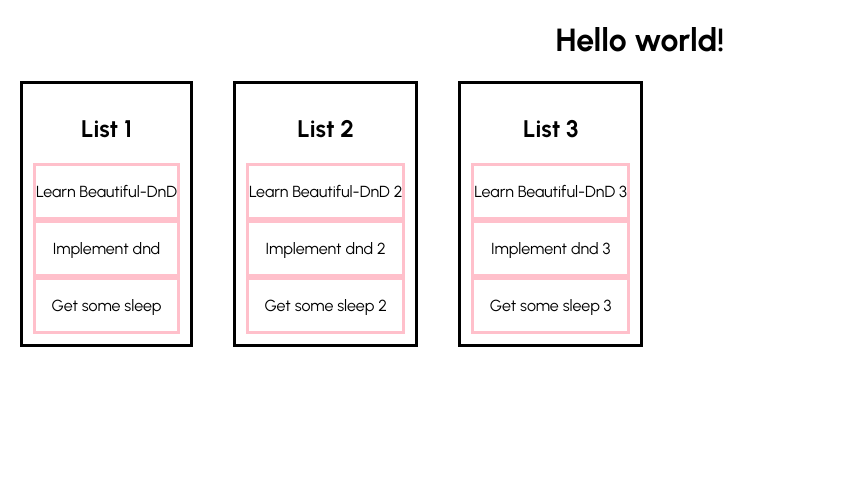
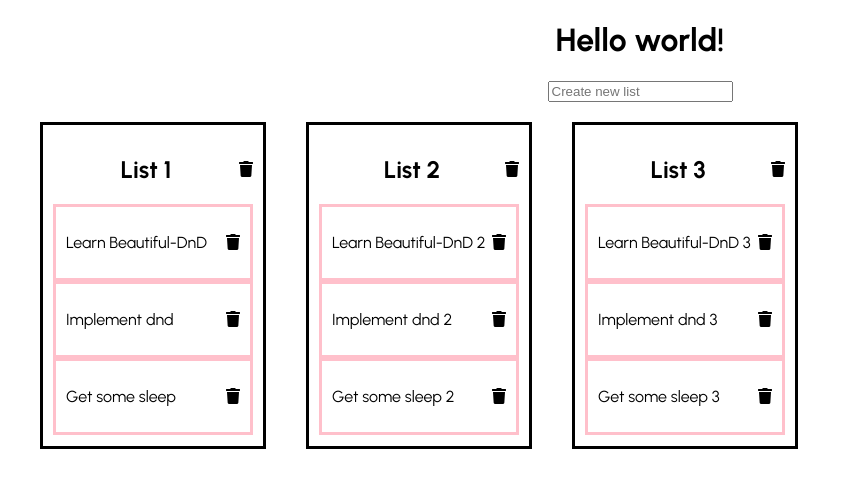
Before and after one commit to moisesrj97/trullo, a React (Create React App) app: page / in a window 1280 px wide. Shown: the top 488 px of the page, without its empty margins (0-841 px from the left). Built offline with nearby package versions, Linux system fonts and the light colour scheme.

Commit message:
Fully implemented redux actions, full functionality

```diff
--- a/public/index.html
+++ b/public/index.html
@@ -17,6 +17,13 @@
       href="https://fonts.googleapis.com/css2?family=Urbanist:ital,wght@0,100;0,200;0,300;0,400;0,500;0,600;0,700;0,800;0,900;1,100;1,200;1,300;1,400;1,500;1,600;1,700;1,800;1,900&display=swap"
       rel="stylesheet"
     />
+    <link
+      rel="stylesheet"
+      href="https://use.fontawesome.com/releases/v5.15.4/css/all.css"
+      integrity="sha384-DyZ88mC6Up2uqS4h/KRgHuoeGwBcD4Ng9SiP4dIRy0EXTlnuz47vAwmeGwVChigm"
+      crossorigin="anonymous"
+    />
+
     <link rel="manifest" href="%PUBLIC_URL%/manifest.json" /
   </head>
   <body>
--- a/src/App.js
+++ b/src/App.js
@@ -1,4 +1,3 @@
-import { uniqueId } from 'lodash';
 import { DragDropContext, Draggable, Droppable } from 'react-beautiful-dnd';
 import { useDispatch, useSelector } from 'react-redux';
 import './App.scss';
@@ -6,13 +5,16 @@ import { v4 as uuid } from 'uuid';
 
 import List from './components/List';
 import { REORDER_COLUMN, REORDER_TODO } from './constants/constants';
+import { useState } from 'react';
+import { addList } from './actions/actionMaker';
 
 function App() {
+  const [newListName, setNewListName] = useState('');
   const state = useSelector((state) => state);
   const dispatch = useDispatch();
 
   const onDragEnd = (result) => {
-    console.log(result);
+    // console.log(result);
     const { destination, source, draggableId, type } = result;
 
     if (!destination) {
@@ -40,9 +42,23 @@ function App() {
     }
   };
 
+  const handleSubmit = (evt) => {
+    evt.preventDefault();
+    dispatch(addList(newListName));
+    setNewListName('');
+  };
+
   return (
     <div className='App'>
       <h1>Hello world!</h1>
+      <form onSubmit={handleSubmit}>
+        <input
+          type='text'
+          placeholder='Create new list'
+          value={newListName}
+          onChange={(evt) => setNewListName(evt.target.value)}
+        />
+      </form>
       <DragDropContext onDragEnd={onDragEnd}>
         <Droppable droppableId={uuid()} direction='horizontal' type='column'>
           {(provided) => (
--- a/src/App.scss
+++ b/src/App.scss
@@ -4,4 +4,7 @@
 
 .listsContainer {
   display: flex;
+  overflow-y: hidden;
+  overflow-x: visible;
+  padding: 20px;
 }
--- a/src/actions/actionMaker.js
+++ b/src/actions/actionMaker.js
@@ -3,11 +3,12 @@ import {
   CREATE_TODO,
   DELETE_LIST,
   DELETE_TODO,
+  EDIT_LIST_NAME,
   EDIT_TODO,
   TOGGLE_TODO,
 } from '../constants/constants';
 
-const addList = (listName) => {
+export const addList = (listName) => {
   return {
     type: CREATE_LIST,
     payload: {
@@ -16,7 +17,7 @@ const addList = (listName) => {
   };
 };
 
-const removeList = (listId) => {
+export const removeList = (listId) => {
   return {
     type: DELETE_LIST,
     payload: {
@@ -25,7 +26,17 @@ const removeList = (listId) => {
   };
 };
 
-const createTodo = (listId, todoText) => {
+export const changeListName = (listId, newName) => {
+  return {
+    type: EDIT_LIST_NAME,
+    payload: {
+      listId,
+      newName,
+    },
+  };
+};
+
+export const createTodo = (listId, todoText) => {
   return {
     type: CREATE_TODO,
     payload: {
@@ -35,7 +46,7 @@ const createTodo = (listId, todoText) => {
   };
 };
 
-const editTodo = (listId, todoId, newText) => {
+export const editTodo = (listId, todoId, newText) => {
   return {
     type: EDIT_TODO,
     payload: {
@@ -46,7 +57,7 @@ const editTodo = (listId, todoId, newText) => {
   };
 };
 
-const toggleTodo = (listId, todoId) => {
+export const toggleTodo = (listId, todoId) => {
   return {
     type: TOGGLE_TODO,
     payload: {
@@ -56,7 +67,7 @@ const toggleTodo = (listId, todoId) => {
   };
 };
 
-const deleteTodo = (listId, todoId) => {
+export const deleteTodo = (listId, todoId) => {
   return {
     type: DELETE_TODO,
     payload: {
--- a/src/components/List.js
+++ b/src/components/List.js
@@ -1,12 +1,53 @@
 import React from 'react';
+import { useState } from 'react';
 import { Droppable } from 'react-beautiful-dnd';
+import { useDispatch } from 'react-redux';
+import { changeListName, createTodo, removeList } from '../actions/actionMaker';
 import './List.scss';
 import Todo from './Todo';
 
 const List = (props) => {
+  const [inputText, setInputText] = useState('');
+  const [editing, setEditing] = useState(false);
+  const dispatch = useDispatch();
+
+  const handleInputChange = (evt) => {
+    setInputText(evt.target.value);
+  };
+
+  const handleSubmit = (evt) => {
+    evt.preventDefault();
+    dispatch(createTodo(props.listInfo.id, inputText));
+    setInputText('');
+  };
+
+  const handleListNameChange = (evt) => {
+    dispatch(changeListName(props.listInfo.id, evt.target.value));
+  };
+
+  const handleDelete = () => {
+    dispatch(removeList(props.listInfo.id));
+  };
+
   return (
     <div className='List'>
-      <h2>{props.listInfo.name}</h2>
+      <div className='list-title'>
+        <h2
+          className={editing ? 'hidden' : null}
+          onDoubleClick={() => setEditing(true)}
+        >
+          {props.listInfo.name}
+        </h2>
+        <input
+          type='text'
+          value={props.listInfo.name}
+          onChange={handleListNameChange}
+          className={editing ? 'list-name-input' : 'hidden'}
+          onMouseLeave={() => setEditing(false)}
+        />
+        <i class='fas fa-trash' onClick={handleDelete}></i>
+      </div>
+
       <Droppable droppableId={props.listInfo.id} type='todo'>
         {(provided) => (
           <div
@@ -16,10 +57,25 @@ const List = (props) => {
             todos={props.listInfo.todos}
           >
             {props.listInfo.todos.map((todo, index) => {
-              return <Todo {...todo} index={index} key={todo.id} />;
+              return (
+                <Todo
+                  {...todo}
+                  index={index}
+                  key={todo.id}
+                  listId={props.listInfo.id}
+                />
+              );
             })}
 
             {provided.placeholder}
+            <form onSubmit={handleSubmit}>
+              <input
+                type='text'
+                placeholder='New todo...'
+                onChange={handleInputChange}
+                value={inputText}
+              />
+            </form>
           </div>
         )}
       </Droppable>
--- a/src/components/List.scss
+++ b/src/components/List.scss
@@ -2,4 +2,37 @@
   border: 3px solid black;
   padding: 10px;
   margin: 0 20px;
+  width: 200px;
+  .list-title {
+    display: flex;
+    align-items: center;
+    justify-content: space-between;
+    h2 {
+      flex-grow: 1;
+    }
+  }
+  .list-name-input {
+    font-size: 1.4em;
+    font-weight: bold;
+    border: none;
+    font-style: italic;
+    width: 180px;
+    text-align: center;
+    margin: 0.83em 0;
+    flex-grow: 1;
+  }
+  form {
+    height: 1px;
+    opacity: 0;
+    transition: all 0.25s;
+  }
+  &:hover form {
+    height: 20px;
+    padding: 10px 0 0 0;
+    opacity: 1;
+    transition: all 0.25s;
+  }
+  .hidden {
+    display: none;
+  }
 }
--- a/src/components/Todo.js
+++ b/src/components/Todo.js
@@ -1,8 +1,26 @@
-import React from 'react';
+import React, { useState } from 'react';
 import { Draggable } from 'react-beautiful-dnd';
+import { useDispatch } from 'react-redux';
+import { deleteTodo, editTodo, toggleTodo } from '../actions/actionMaker';
 import './Todo.scss';
 
 const Todo = (props) => {
+  const [editing, setEditing] = useState(false);
+
+  const dispatch = useDispatch();
+
+  const handleChange = (evt) => {
+    dispatch(editTodo(props.listId, props.id, evt.target.value));
+  };
+
+  const handleDelete = () => {
+    dispatch(deleteTodo(props.listId, props.id));
+  };
+
+  const handleToggle = () => {
+    dispatch(toggleTodo(props.listId, props.id));
+  };
+
   return (
     <Draggable draggableId={props.id} index={props.index}>
       {(provided) => (
@@ -12,7 +30,27 @@ const Todo = (props) => {
           ref={provided.innerRef}
         >
           <div className='Todo'>
-            <p>{props.text}</p>
+            <p
+              className={
+                editing
+                  ? 'todo-text--hidden'
+                  : props.completed
+                  ? 'todo-text--completed'
+                  : 'todo-text'
+              }
+              onDoubleClick={() => setEditing(!editing)}
+              onClick={handleToggle}
+            >
+              {props.text}
+            </p>
+            <input
+              className={!editing ? 'todo-input--hidden' : 'todo-input'}
+              type='text'
+              value={props.text}
+              onChange={handleChange}
+              onMouseLeave={() => setEditing(!editing)}
+            />
+            <i class='fas fa-trash' onClick={handleDelete}></i>
           </div>
         </div>
       )}
--- a/src/components/Todo.scss
+++ b/src/components/Todo.scss
@@ -1,4 +1,28 @@
 .Todo {
   border: 3px solid pink;
   background-color: white;
+  display: flex;
+  align-items: center;
+  justify-content: space-between;
+  padding: 10px;
+  .todo-text {
+    &--completed {
+      text-decoration: line-through;
+      opacity: 0.8;
+    }
+    &--hidden {
+      display: none;
+    }
+  }
+  .todo-input {
+    padding: 16px 0;
+    border: none;
+    font-family: 'Urbanist', sans-serif;
+    font-size: 1em;
+    font-style: italic;
+    width: 150px;
+    &--hidden {
+      display: none;
+    }
+  }
 }
--- a/src/constants/constants.js
+++ b/src/constants/constants.js
@@ -4,8 +4,8 @@ export const EDIT_LIST_NAME = 'EDIT_LIST_NAME';
 
 export const CREATE_TODO = 'CREATE_TODO';
 export const EDIT_TODO = 'EDIT_TODO';
-export const TOGGLE_TODO = 'CREATE_TODO';
-export const DELETE_TODO = 'CREATE_TODO';
+export const TOGGLE_TODO = 'TOGGLE_TODO';
+export const DELETE_TODO = 'DELETE_TODO';
 
 export const REORDER_TODO = 'REORDER_TODO';
 export const REORDER_COLUMN = 'REORDER_COLUMN';
--- a/src/reducers/reducer.js
+++ b/src/reducers/reducer.js
@@ -4,6 +4,7 @@ import {
   CREATE_TODO,
   DELETE_LIST,
   DELETE_TODO,
+  EDIT_LIST_NAME,
   EDIT_TODO,
   REORDER_COLUMN,
   REORDER_TODO,
@@ -56,6 +57,17 @@ const reducer = (state = fakeState, action) => {
       return {
         lists: state.lists.filter((list) => action.payload.listId !== list.id),
       };
+    case EDIT_LIST_NAME:
+      return {
+        ...state,
+        lists: state.lists.map((e) => {
+          if (e.id === action.payload.listId) {
+            return { ...e, name: action.payload.newName };
+          } else {
+            return e;
+          }
+        }),
+      };
     case CREATE_TODO:
       const newTodo = {
         id: uuid(),
@@ -66,7 +78,8 @@ const reducer = (state = fakeState, action) => {
       return {
         lists: state.lists.map((list) => {
           if (list.id === action.payload.listId) {
-            return list.todos.push(newTodo);
+            list.todos.push(newTodo);
+            return list;
           } else {
             return list;
           }
```
